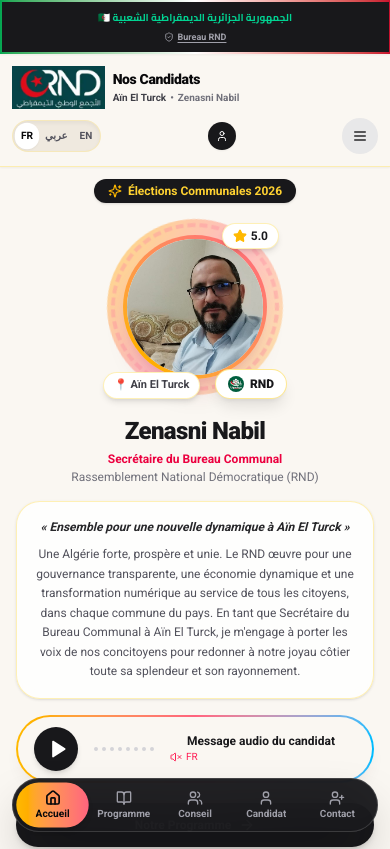
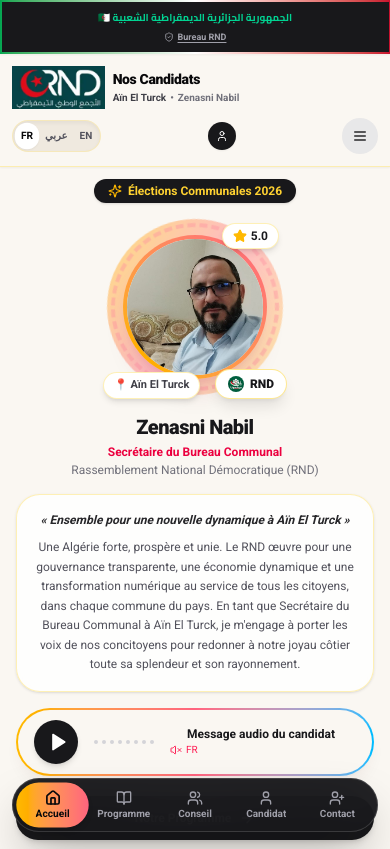
Before and after one commit to Connacri/rnd, a React (Vite) app: page / in a window 390 px wide. Shown: the top 849 px of the page. Built offline with nearby package versions, Linux system fonts and the light colour scheme.

Commit message:
fix(ui): prevent mobile page titles from clipping

```diff
--- a/src/pages/HomePage.tsx
+++ b/src/pages/HomePage.tsx
@@ -147,7 +147,7 @@ export const HomePage: React.FC<HomePageProps> = ({ onNavigate }) => {
           </div>
 
           {/* Candidate Name & Role */}
-          <h1 className="text-2xl sm:text-4xl font-black text-zinc-900 dark:text-white tracking-tight">
+          <h1 className="text-xl sm:text-4xl leading-tight break-words px-1 font-black text-zinc-900 dark:text-white tracking-tight">
             {candidate.name}
           </h1>
           <p className="mt-1 sm:mt-1.5 text-xs sm:text-sm font-bold text-rose-600 dark:text-rose-400">
```
